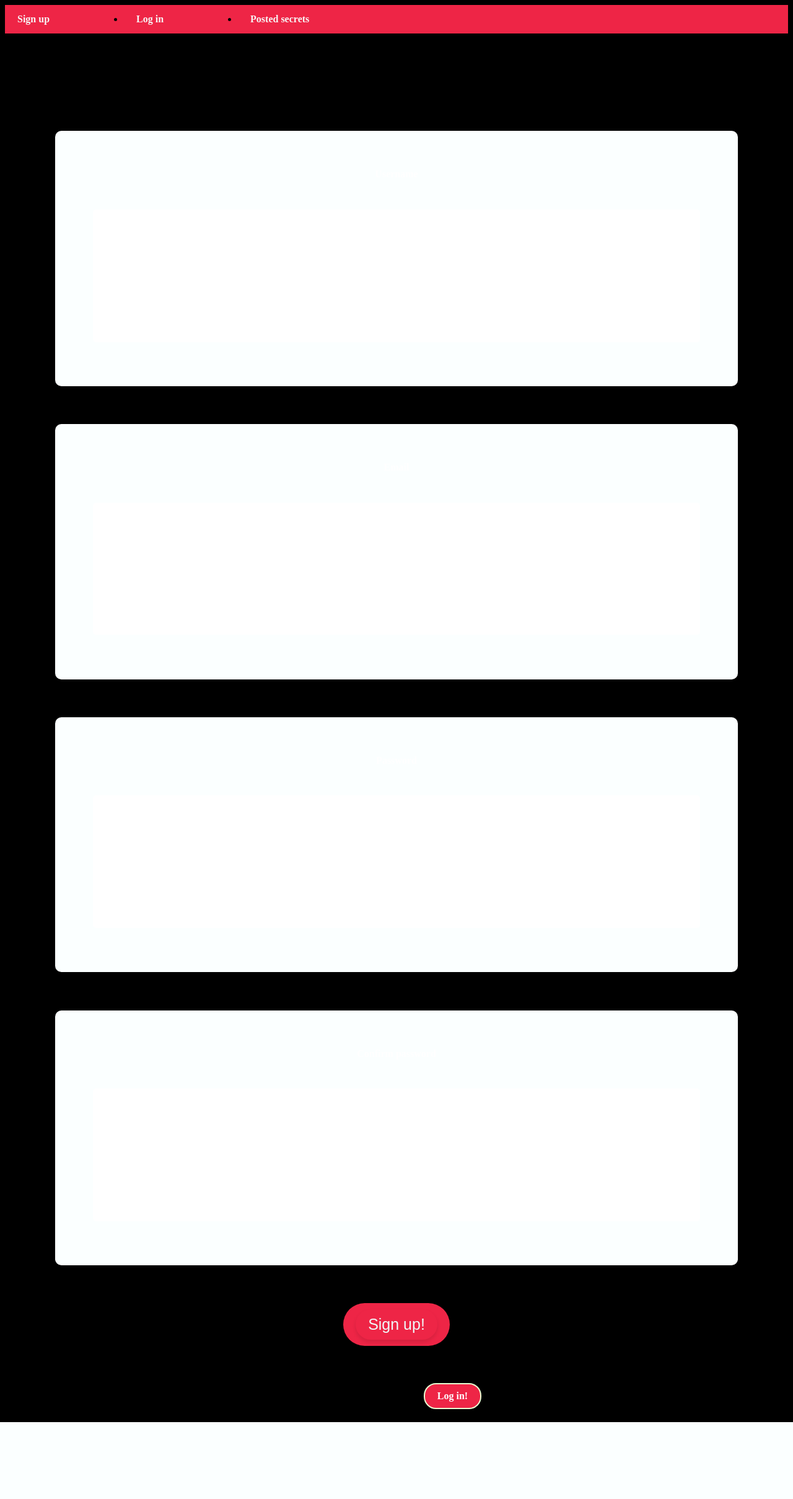
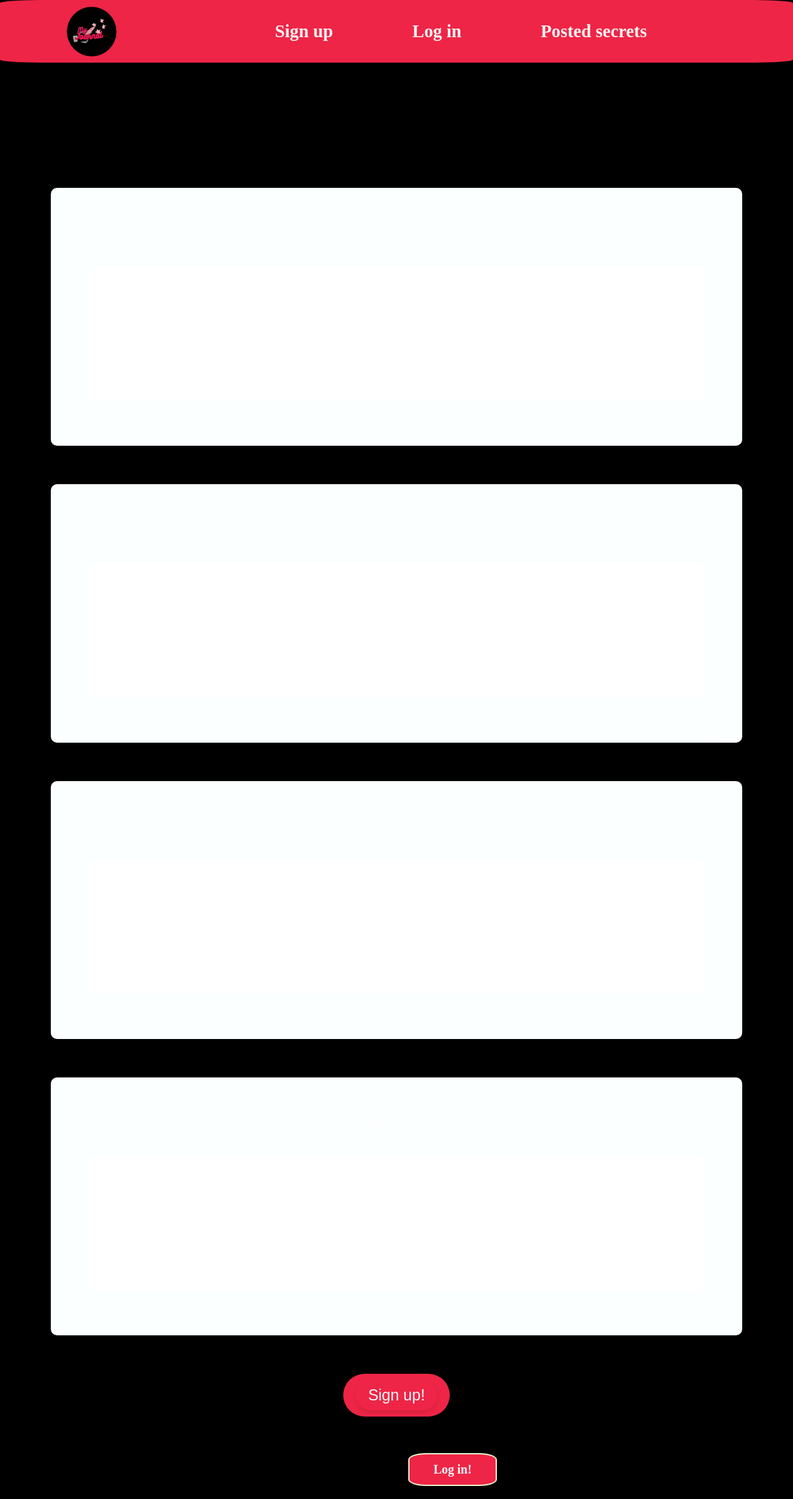
Before and after one commit to Nelo-cmd/MyDiary-application, a Flask app: page /diary/signup in a window 1280 px wide. Shown: the whole page at 62% size. Before the commit the page ends 2294 px from the top, so only its background shows below. Run offline with Flask 3, Linux system fonts and the light colour scheme; some libraries are stand-ins or nearby versions.

Commit message:
css fixes

```diff
--- a/static/style.css
+++ b/static/style.css
@@ -2,33 +2,63 @@ body {
     background-color: black;
     text-align: center;
     transition: all;
+    margin: 0;
+    padding: 0;
 }
 
-.nav {
+nav {
     background-color: rgb(238, 37, 70);
     align-content: center;
-    display: flex; /* This sets up flexbox on the list container */
+    border-radius: 5%;
     padding: 0; /* Adds horizontal padding */
-    margin: 0; /* Removes default margin */
-    height: 20%; /* Sets the height of the navbar */
-    size: auto;
+    margin-bottom: 5%; /* Removes default margin */
+    height: auto; /* Sets the height of the navbar */
+    width:100%
+
 }
 
-.nav li {
-    margin-right: 100px; /* Adds some space between the list items */
+.logo-container{
+    display: block;
+    margin: 10px 0;
+    margin-right: 20%;
+}
+
+nav div img{
+    display: block;
+    border-radius: 50%;
+    height : 20%;
+    width :10vh;
+    margin-right: 50%;
+    margin-left: 0%;
+}
+
+.navlist {
+    display: flex;
+    justify-content: center;
+    align-items: center;
+    list-style-type: none;
+    padding: 0 0px;
+    margin: 0;
+    font-size: x-large;
+    width: 100%;
+}
+
+.nav-item{
+    display: block;
+    margin: 1% 0;
+    margin-right: 10%;
 }
 
 .nav-link {
     color: rgb(247, 244, 244); /* Sets the text color to white */
     text-decoration: none; /* Removes the underline from links */
-    font-size: 16px; /* Increases the font size */
+    font-size: larger; /* Increases the font size */
     font-weight: bold; /* Makes the text bold */
-    padding: 14px 20px; /* Adds padding around the links */
-    display: block; /* Makes the link fill the full height of the list item */
+    padding: 0;
 }
 
 .nav-link:hover{
-    font-size: 20px; /* Increases the font size */
+    font-size: large; /* Increases the font size */
     color: #0a0a0a;
 }
 
@@ -42,22 +72,27 @@ body {
 }
 
 h3 {
+    color:rgb(238, 37, 70)
     animation: fadeInOut 4s infinite; /* Animation name, duration, and repeat */
 }
 
 
 
+.homepage-logo{
+    margin-left: 5%
+}
+
 .link-button{
     display: inline-block; /* Allows the link to have padding and margins */
-    padding: 10px 20px; /* Space inside the button */
+    padding: 1% 3%; /* Space inside the button */
     background-color: rgb(238, 37, 70);
     color: white; /* White text color */
     text-decoration: none; /* Removes the underline */
-    font-size: 16px; /* Font size */
+    font-size: 20px; /* Font size */
     font-weight: bold; /* Bold text */
-    border-radius: 20px; /* Rounded corners */
+    border-radius: 20%; /* Rounded corners */
     border: 2px solid #eafad1; /* Border around the button */
-    box-shadow: 0 4px 6px rgba(0, 0, 0, 0.1); /* Soft shadow for depth */
+    box-shadow: 0 4px 6px rgb(120 2 2 / 10%); /* Soft shadow for depth */
     transition: background-color 0.3s ease, transform 0.2s ease; /* Smooth transitions */
     z-index: 0;
 }
--- a/templates/base.html
+++ b/templates/base.html
@@ -10,21 +10,26 @@
             {%block title%}
             {%endblock%}
         </title>
-        <link rel="stylesheet" type="text/css" href="../static/style.css" ></link>
-        <div>
+        <link rel="stylesheet" type="text/css" href="{{ url_for('static', filename='style.css') }}?v=1.0" ></link>
+        <nav>
+            <ul class="navlist">
+                <div class="logo-container">
+                    <li class="nav-item"></li>
+                    <a class="nav-link" href="{{ url_for('views.homepage') }}"><img src="{{url_for('static', filename = 'Logo image.jpg')}}" alt="websites logo"></a>
+                    </li>
+                </div>
 
-            <ul class="nav">
                 <li class="nav-item">
-                <a class="nav-link" aria-current="page" href='{{url_for("auth.sign_up")}}'>Sign up</a>
+                    <a class="nav-link" aria-current="page" href='{{url_for("auth.sign_up")}}'>Sign up</a>
                 </li>
                 <li class="nav-item">
-                <a class="nav-link" href='{{url_for("auth.login_with_username")}}'>Log in</a>
+                    <a class="nav-link" href='{{url_for("auth.login_with_username")}}'>Log in</a>
                 </li>
                 <li class="nav-item">
-                <a class="nav-link" href="{{url_for('views.posts')}}">Posted secrets</a>
+                    <a class="nav-link" href="{{url_for('views.posts')}}">Posted secrets</a>
                 </li>
             </ul>
-        </div>
+        </nav>
   </head>
   <body>
     {% with messages = get_flashed_messages(with_categories=true) %}
--- a/templates/homepage.html
+++ b/templates/homepage.html
@@ -9,8 +9,8 @@
         <h3>
                 This is basically a personal Diary
         </h3>
-        <div class = "image">
-                <img  src =../static/animepic.jpg>
+        <div class = "logo-video">
+                <video class="homepage-logo" src="{{url_for('static',filename ='Logo video.mp4')}}" autoplay muted></video>
         </div>
         <div>
                 <a class="link-button" href="{{url_for('auth.sign_up')}}">Sign up!</a>
--- a/templates/usernavbar.html
+++ b/templates/usernavbar.html
@@ -8,7 +8,7 @@
             {%block title%}
             {%endblock%}
         </title>
-        <link rel="stylesheet" type="text/css" href="{{ url_for('static', filename='styles.css') }}?v=1.0" ></link>
+        <link rel="stylesheet" type="text/css" href="{{ url_for('static', filename='style.css') }}?v=1.0" ></link>
         <div>
 
             <ul class="nav">
```
Also changed, not shown: static/Logo image.jpg (added), 5 other files.
